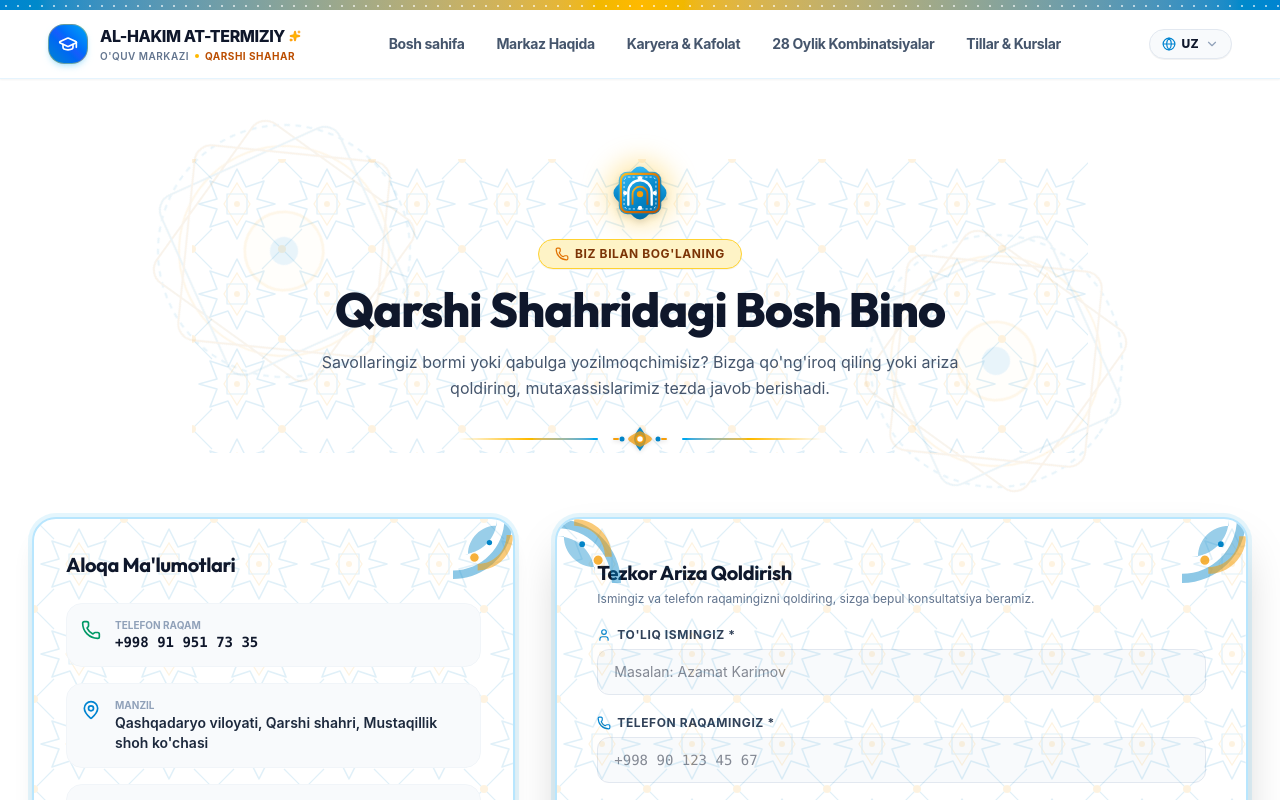
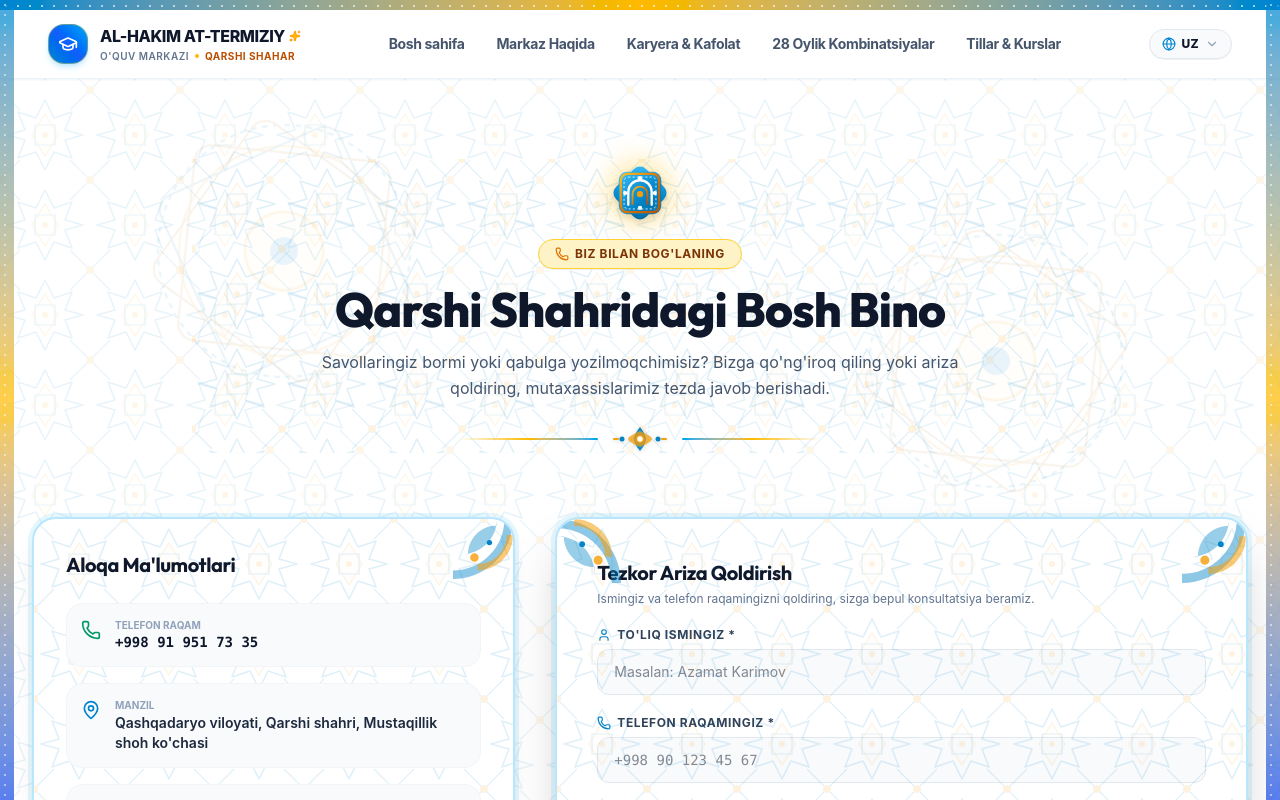
Before and after one commit to humoyun1773/at-termiziy, a React (Vite) app: page /contact in a window 1280 px wide. Shown: the top 800 px of the page. Built offline with nearby package versions, Linux system fonts and the light colour scheme; a web font is replaced by a local one.

Commit message:
feat: embed global Islamic girih patterns and oriental side border pillars across 100% of pages in RootLayout

```diff
--- a/src/components/common/OrientalPatterns.tsx
+++ b/src/components/common/OrientalPatterns.tsx
@@ -251,3 +251,16 @@ export const OrientalTopBorderBand: React.FC<{ className?: string }> = ({ classN
     </div>
   );
 };
+
+/**
+ * Vertical Oriental Border Pillars for Screen Edges
+ */
+export const OrientalSideBorder: React.FC<{ side: 'left' | 'right' }> = ({ side }) => {
+  const positionClass = side === 'left' ? 'left-0' : 'right-0';
+  return (
+    <div className={`fixed top-0 bottom-0 ${positionClass} w-2.5 sm:w-3.5 z-30 pointer-events-none hidden md:block overflow-hidden`}>
+      <div className="w-full h-full bg-gradient-to-b from-sky-600 via-amber-400 to-blue-700 opacity-70 shadow-lg" />
+      <div className="absolute inset-0 bg-[radial-gradient(#ffffff_1.5px,transparent_1.5px)] [background-size:10px_10px] opacity-50" />
+    </div>
+  );
+};
--- a/src/routes/index.tsx
+++ b/src/routes/index.tsx
@@ -14,6 +14,8 @@ import { CareerPage } from '../pages/CareerPage';
 import { ContactPage } from '../pages/ContactPage';
 import { NotFoundPage } from '../pages/NotFoundPage';
 
+import { IslamicGirihPattern, OrientalSideBorder } from '../components/common/OrientalPatterns';
+
 /**
  * Root Layout Component containing global layout shell:
  * Navbar, Outlet, Footer, Floating Actions, and ScrollToTop
@@ -22,8 +24,16 @@ const RootLayout: React.FC = () => {
   const location = useLocation();
 
   return (
-    <div className="min-h-screen flex flex-col bg-white text-slate-900 selection:bg-sky-500 selection:text-white">
+    <div className="min-h-screen flex flex-col bg-white text-slate-900 selection:bg-sky-500 selection:text-white relative">
+      {/* Global Oriental Background Pattern Across ALL Pages */}
+      <IslamicGirihPattern opacity={0.09} color="#0284c7" className="fixed inset-0 pointer-events-none z-0" />
+
+      {/* Global Left & Right Oriental Border Pillars */}
+      <OrientalSideBorder side="left" />
+      <OrientalSideBorder side="right" />
+
       <ScrollToTop />
+      <div className="relative z-10 flex flex-col flex-1">
         <Navbar />
         <main className="flex-1">
           <AnimatePresence mode="wait">
@@ -39,6 +49,7 @@ const RootLayout: React.FC = () => {
           </AnimatePresence>
         </main>
         <Footer />
+      </div>
     </div>
   );
 };
```
Lines whose indentation alone changed are shown as unchanged.
